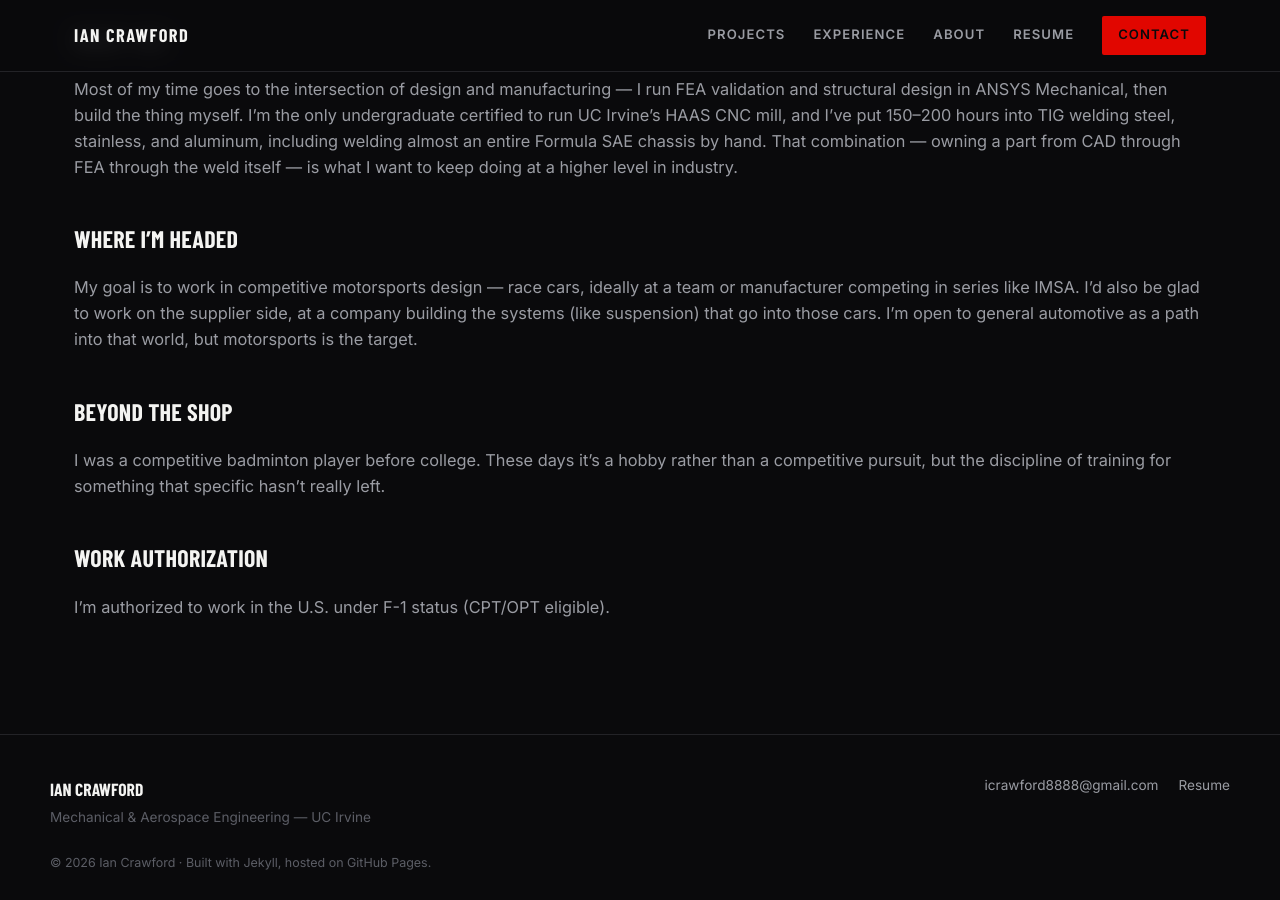
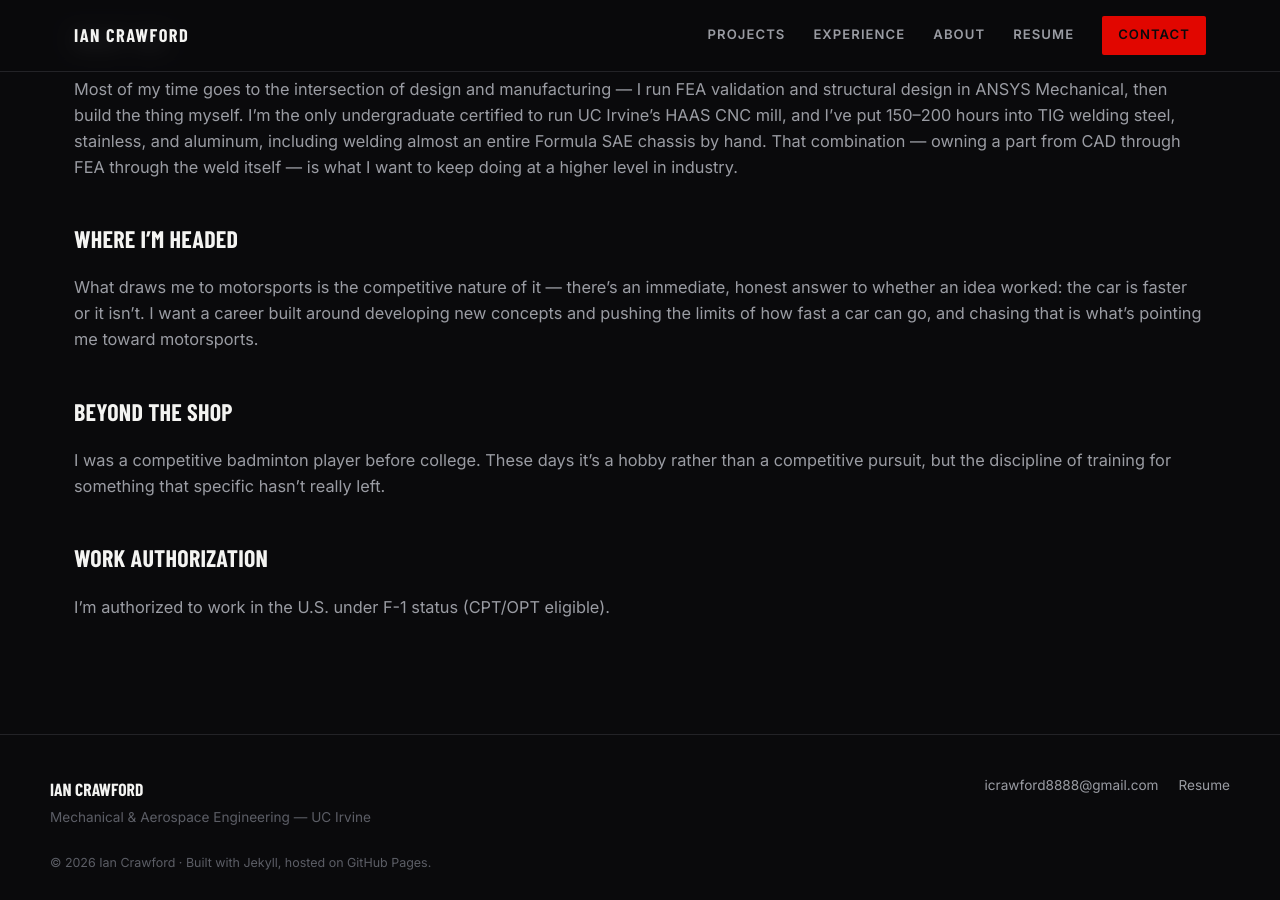
Before and after one commit to icrawfo/icrawfo.github.io, a Jekyll site: the page built from about.md, in a window 1280 px wide and 900 px high, scrolled down 1494 px. Built offline with Jekyll 4.4.1, drawn with Linux system fonts in a browser that asks for light colours; some web fonts are replaced.

Commit message:
Soften About page career-direction section
Less specific about target series/employer type, more about the
underlying motivation (competitive feedback loop, pushing performance).

Co-Authored-By: Claude Sonnet 5 <noreply@anthropic.com>

```diff
--- a/about.md
+++ b/about.md
@@ -34,11 +34,11 @@ level in industry.
 
 ## Where I'm Headed
 
-My goal is to work in competitive motorsports design &mdash; race cars,
-ideally at a team or manufacturer competing in series like IMSA. I'd also be
-glad to work on the supplier side, at a company building the systems (like
-suspension) that go into those cars. I'm open to general automotive as a path
-into that world, but motorsports is the target.
+What draws me to motorsports is the competitive nature of it &mdash; there's
+an immediate, honest answer to whether an idea worked: the car is faster or
+it isn't. I want a career built around developing new concepts and pushing
+the limits of how fast a car can go, and chasing that is what's pointing me
+toward motorsports.
 
 ## Beyond the Shop
 
```
